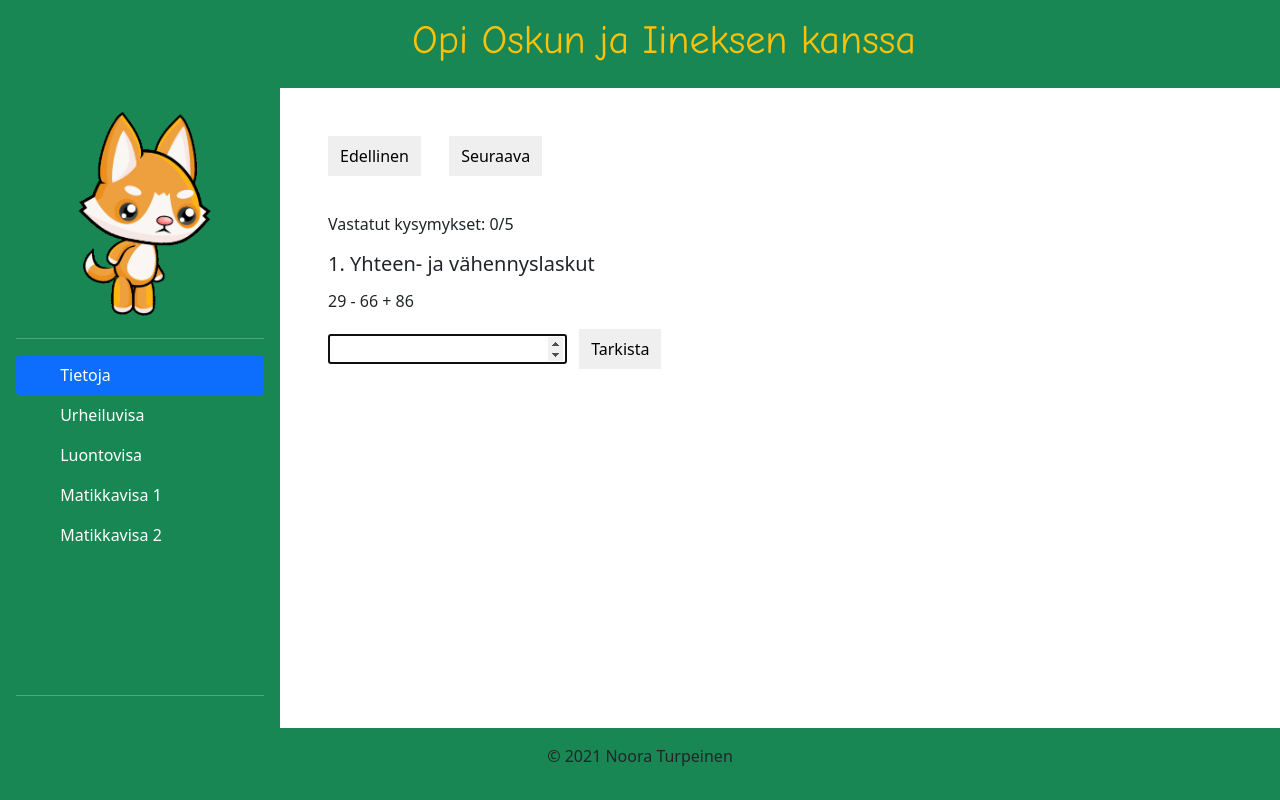
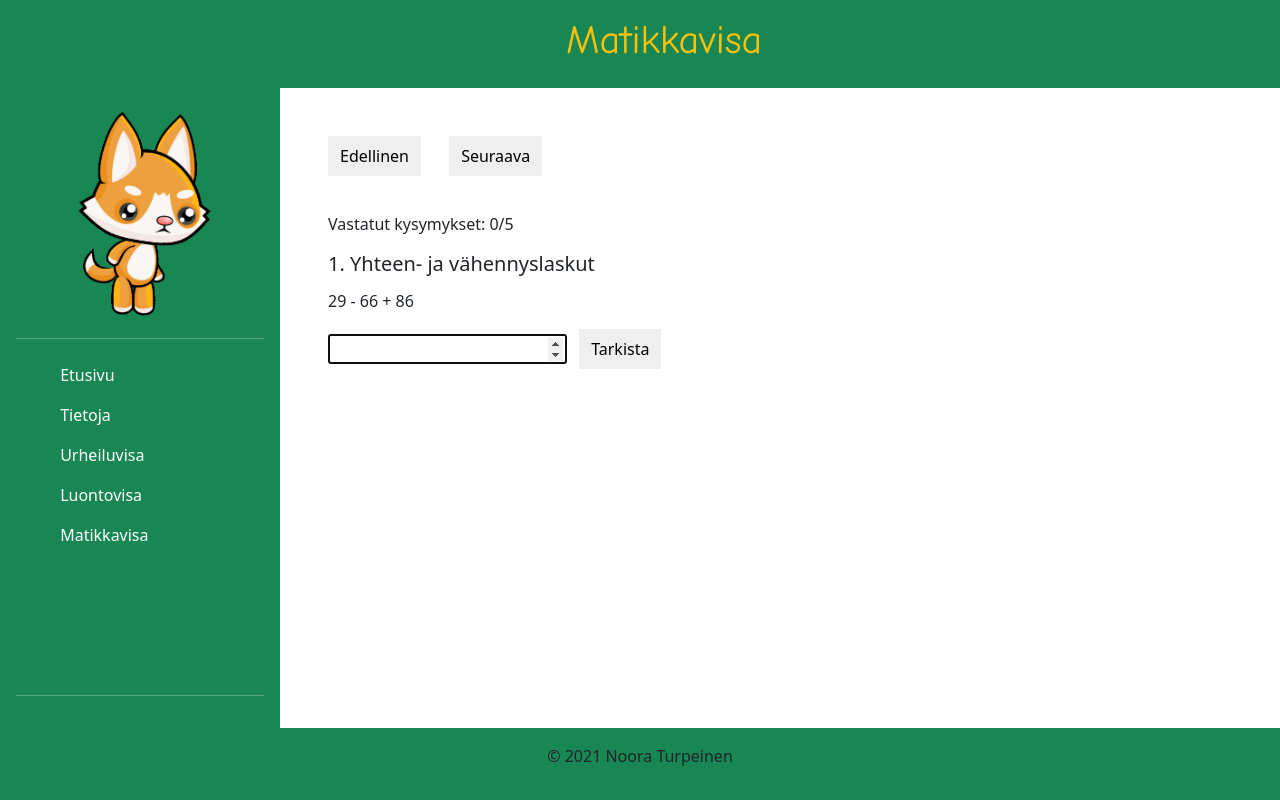
Before and after one commit to Iikkas/Web-projekti, a plain HTML site: page nooran matikkavisa/noorasexercises.html in a window 1280 px wide. Drawn offline with nearby package versions, Linux system fonts and the light colour scheme.

Commit message:
updated header and nav

```diff
--- a/nooran matikkavisa/noorasexercises.html
+++ b/nooran matikkavisa/noorasexercises.html
@@ -17,7 +17,7 @@
                 <svg class="bi me-2" width="40" height="32" role="img" aria-label="Bootstrap">
                     <use xlink:href="#bootstrap" />
                 </svg>
-                <h1>Opi Oskun ja Iineksen kanssa</h1>
+                <h1>Matikkavisa</h1>
             </div>
         </div>
     </header>
@@ -27,9 +27,17 @@
         <hr>
         <ul class="nav nav-pills flex-column mb-auto">
             <li class="nav-item">
-                <a href="#" class="nav-link active" aria-current="page">
+                <a href="#" class="nav-link text-white" aria-current="page">
                     <svg class="bi me-2" width="16" height="16">
                         <use xlink:href="#home" />
+                    </svg>
+                    Etusivu
+                </a>
+            </li>
+            <li>
+                <a href="#" class="nav-link text-white">
+                    <svg class="bi me-2" width="16" height="16">
+                        <use xlink:href="#speedometer2" />
                     </svg>
                     Tietoja
                 </a>
@@ -37,7 +45,7 @@
             <li>
                 <a href="#" class="nav-link text-white">
                     <svg class="bi me-2" width="16" height="16">
-                        <use xlink:href="#speedometer2" />
+                        <use xlink:href="#table" />
                     </svg>
                     Urheiluvisa
                 </a>
@@ -45,7 +53,7 @@
             <li>
                 <a href="#" class="nav-link text-white">
                     <svg class="bi me-2" width="16" height="16">
-                        <use xlink:href="#table" />
+                        <use xlink:href="#grid" />
                     </svg>
                     Luontovisa
                 </a>
@@ -53,17 +61,9 @@
             <li>
                 <a href="#" class="nav-link text-white">
                     <svg class="bi me-2" width="16" height="16">
-                        <use xlink:href="#grid" />
-                    </svg>
-                    Matikkavisa 1
-                </a>
-            </li>
-            <li>
-                <a href="#" class="nav-link text-white">
-                    <svg class="bi me-2" width="16" height="16">
                         <use xlink:href="#people-circle" />
                     </svg>
-                    Matikkavisa 2
+                    Matikkavisa
                 </a>
             </li>
         </ul>
```
